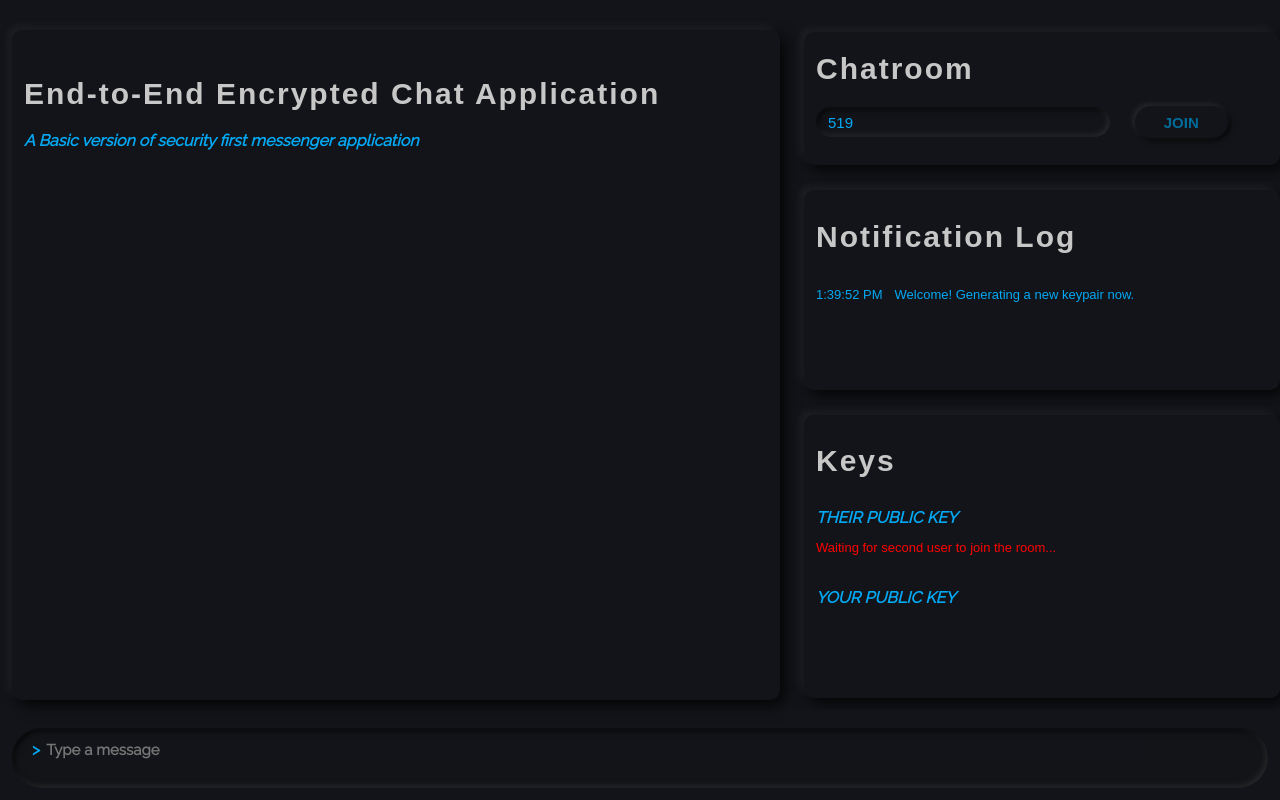
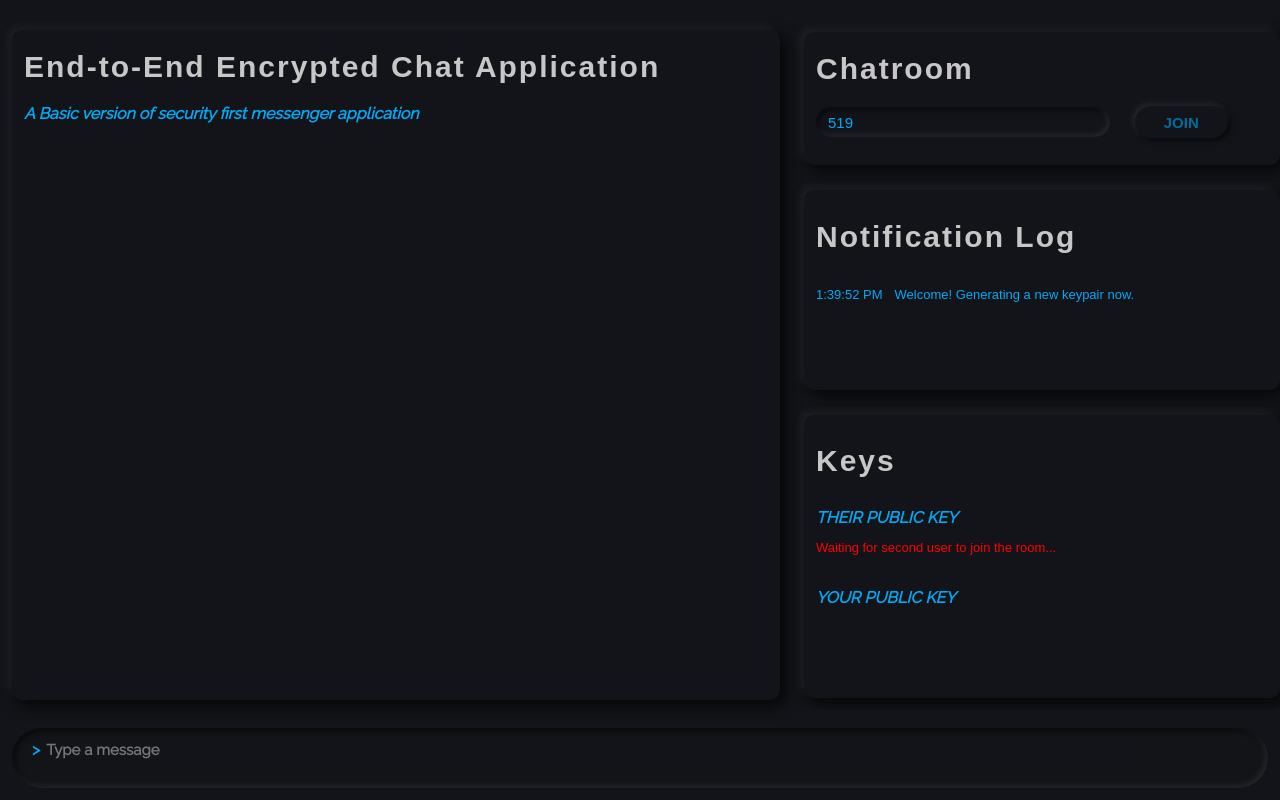
Before and after one commit to ipsitagoel/E2EE-ChatApp, a website: page public/index.html in a window 1280 px wide. Drawn offline with nearby package versions, Linux system fonts and the light colour scheme.

Commit message:
Alignment changes to header

```diff
--- a/public/index.html
+++ b/public/index.html
@@ -13,8 +13,8 @@
   </head>
   <body>
     <div id="vue-instance">
-      <div class="chat-container full-width" ref="chatContainer">
-        <div class="title-header sticky-header" style="padding-top: 2% !important;">
+      <div class="chat-container full-width" ref="chatContainer" style="padding-top: 0% !important;">
+        <div class="title-header sticky-header" style="padding-top: 0.05% !important;">
           <h1>End-to-End Encrypted Chat Application</h1>
           <h2>A Basic version of security first messenger application</h2>
 
```
